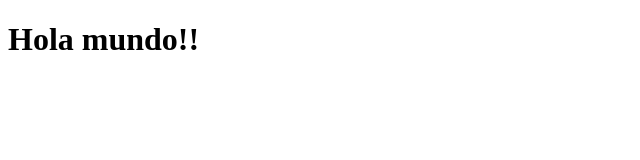
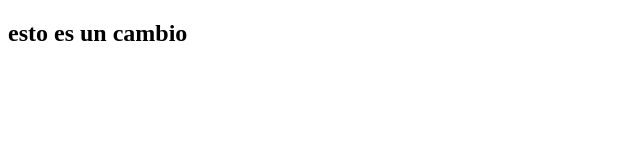
Before and after one commit to 19Alexis93/Git-ejemplo, a plain HTML site: page index.html in a window 1280 px wide. Shown: the whole page, without its empty margins (0-640 px from the left). Drawn offline with Linux system fonts and the light colour scheme.

Commit message:
esto es un cambio

```diff
--- a/index.html
+++ b/index.html
@@ -7,6 +7,6 @@
     <title>PAGINA UNO</title>
 </head>
 <body>
-    <h1>Hola mundo!!</h1>
+    <h2>esto es un cambio</h2>
 </body>
 </html>
```
